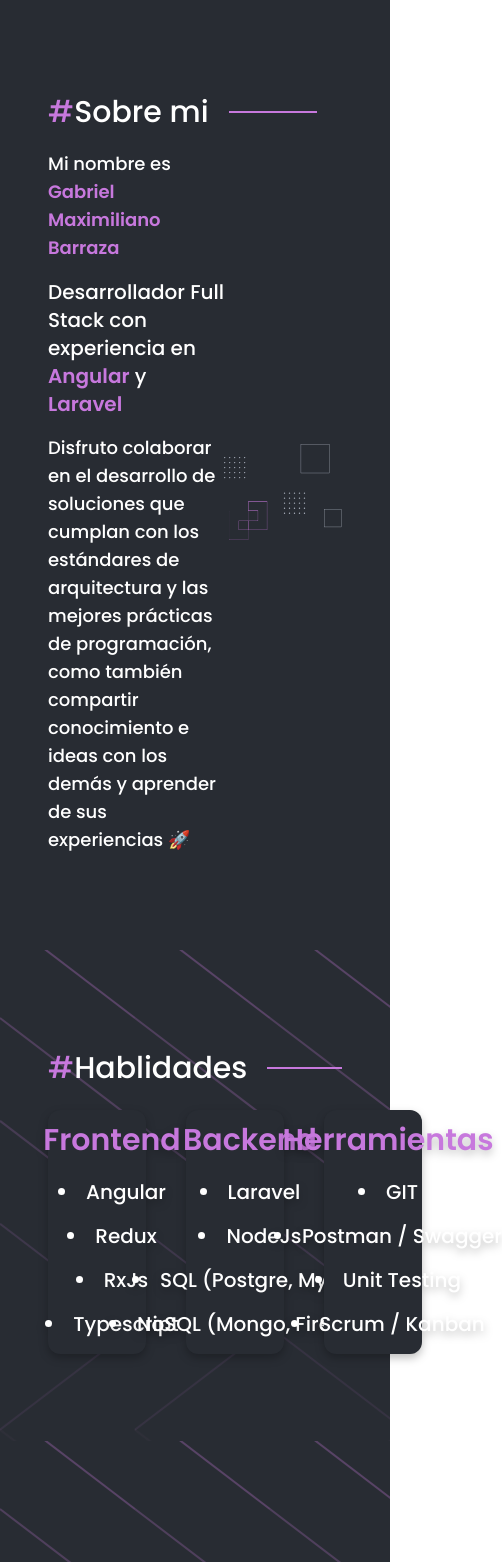
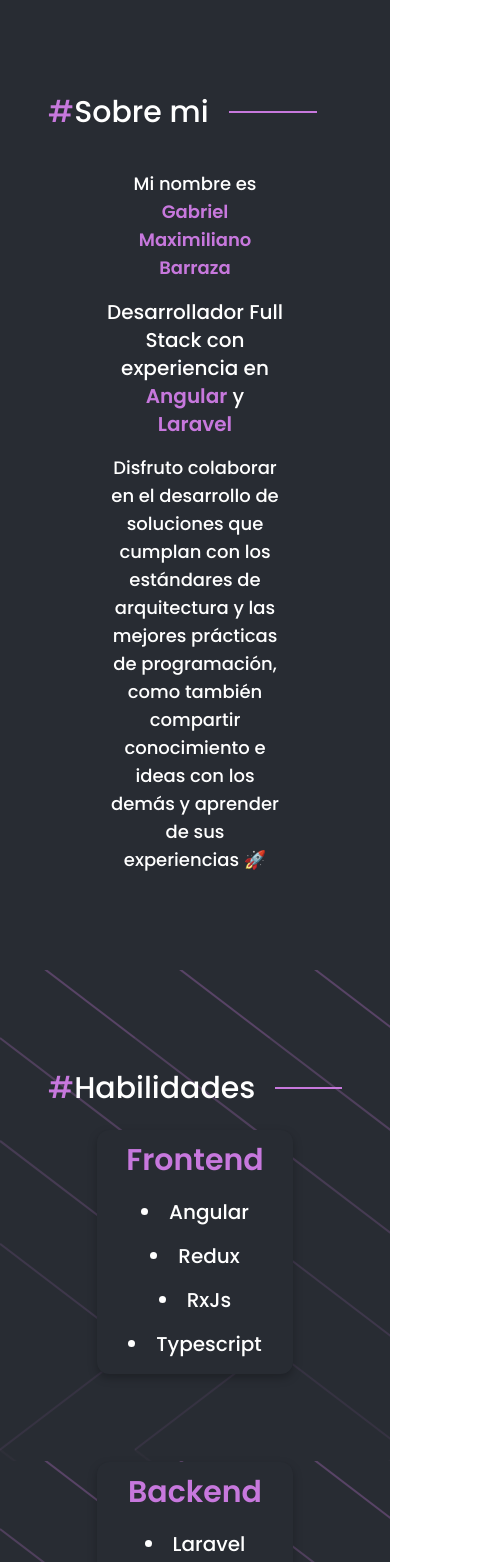
Before and after one commit to maxigbarraza1/portfolio, an Angular app: page / in a window 390 px wide. Shown: the part 826-2388 px from the top of the page, 502 px wide, since content can reach past the window. Built offline with nearby package versions, Linux system fonts and the light colour scheme.

Commit message:
Update about-me and skills components

```diff
--- a/src/app/about-me/about-me.component.html
+++ b/src/app/about-me/about-me.component.html
@@ -1,6 +1,8 @@
 <section class="about-container mx-12 my-24">
   <app-section-header [title]="'Sobre mi'"></app-section-header>
-  <div class="about-content flex flex-row justify-between items-center">
+  <div
+    class="about-content flex flex-row justify-between max-xl:justify-center max-xl:text-center max-xl:mt-5 items-center"
+  >
     <div class="about-texts flex flex-col gap-4 mt-5">
       <h4 class="text-lg font-normal">
         Mi nombre es
@@ -21,7 +23,7 @@
       </p>
     </div>
 
-    <div class="about-image">
+    <div class="about-image max-xl:hidden">
       <img src="assets/about-img.svg" alt="about-me" />
     </div>
   </div>
--- a/src/app/skills/skills.component.html
+++ b/src/app/skills/skills.component.html
@@ -1,9 +1,14 @@
 <div class="background py-1">
   <section class="skills-container mx-12 my-24">
-    <app-section-header [title]="'Hablidades'"></app-section-header>
-    <div class="skills-content flex flex-row justify-around items-start gap-10">
+    <app-section-header [title]="'Habilidades'"></app-section-header>
+    <div
+      class="skills-content flex flex-col justify-center items-center gap-10 md:flex-row md:gap-5"
+    >
       @for (skillItem of skills; track $index) {
-      <app-skills-card [skillItem]="skillItem" class="w-1/3"></app-skills-card>
+      <app-skills-card
+        [skillItem]="skillItem"
+        class="w-2/3 md:w-1/3"
+      ></app-skills-card>
       }
     </div>
   </section>
--- a/src/app/skills/skills.component.scss
+++ b/src/app/skills/skills.component.scss
@@ -6,6 +6,5 @@
 
 .background {
   background-image: url("./../../assets/skills-bg.svg");
-  height: calc(100vh - 5rem);
   width: 100%;
 }
```
Also changed, not shown: src/app/about-me/about-me.component.scss (+19 -0 lines).
